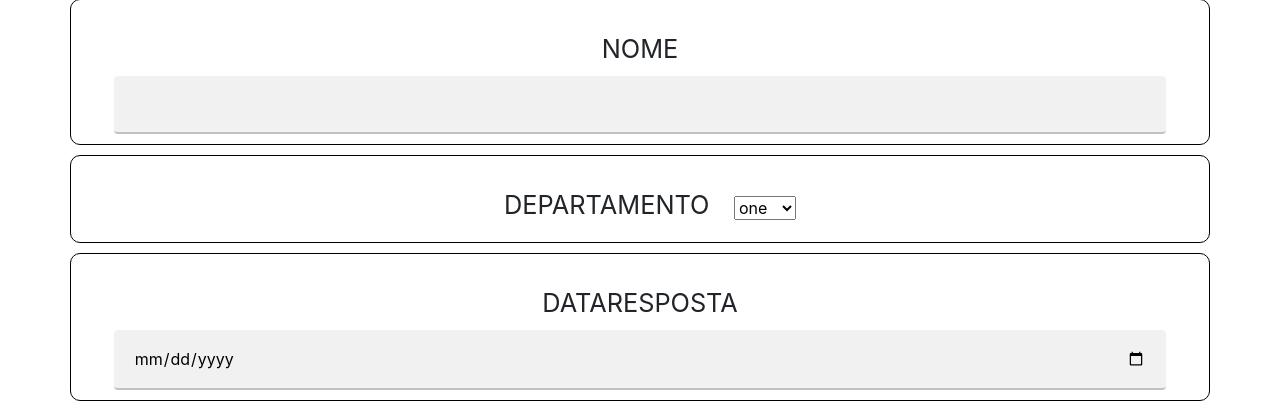
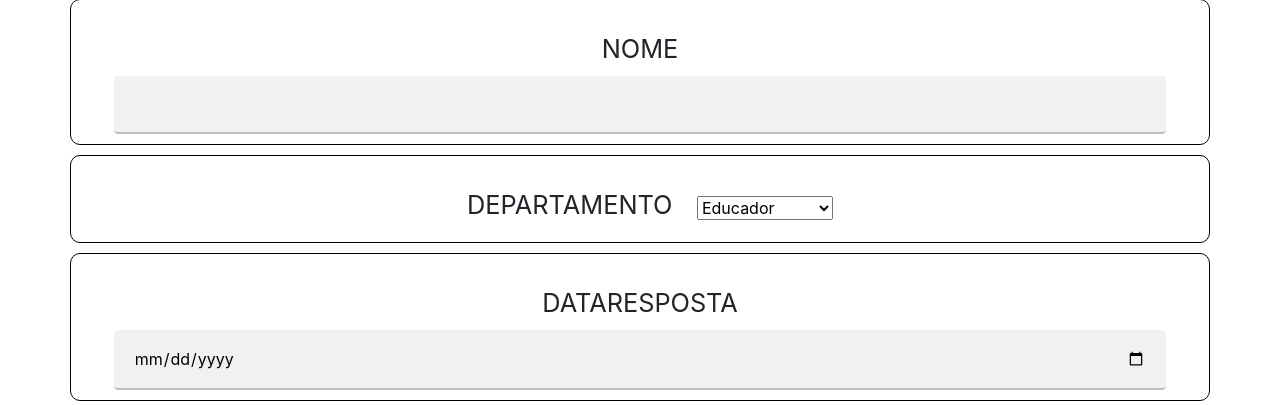
Before and after one commit to eduardo8457/form-in-flask-Mysql, a Flask app: page / in a window 1280 px wide. Shown: the part 89-494 px from the top of the page. Run offline with Flask 2, Linux system fonts and the light colour scheme; some libraries are stand-ins or nearby versions.

Commit message:
Adicionar Alteração do css no formulário, colocando um select no Departamento

```diff
--- a/templates/index.html
+++ b/templates/index.html
@@ -23,10 +23,10 @@
             <div class="container">
                 <label for="">Departamento</label>
                     <select id = "myList" name="Departamento" class="select">
-                        <option value = "1">one</option>
-                        <option value = "2">two</option>
-                        <option value = "3">three</option>
-                        <option value = "4">four</option>
+                        <option value = "1">Educador</option>
+                        <option value = "2">Desenvolvedor</option>
+                        <option value = "3">Taxista</option>
+                        <option value = "4">Jogador</option>
                     </select> <br>
             </div>
 
```
